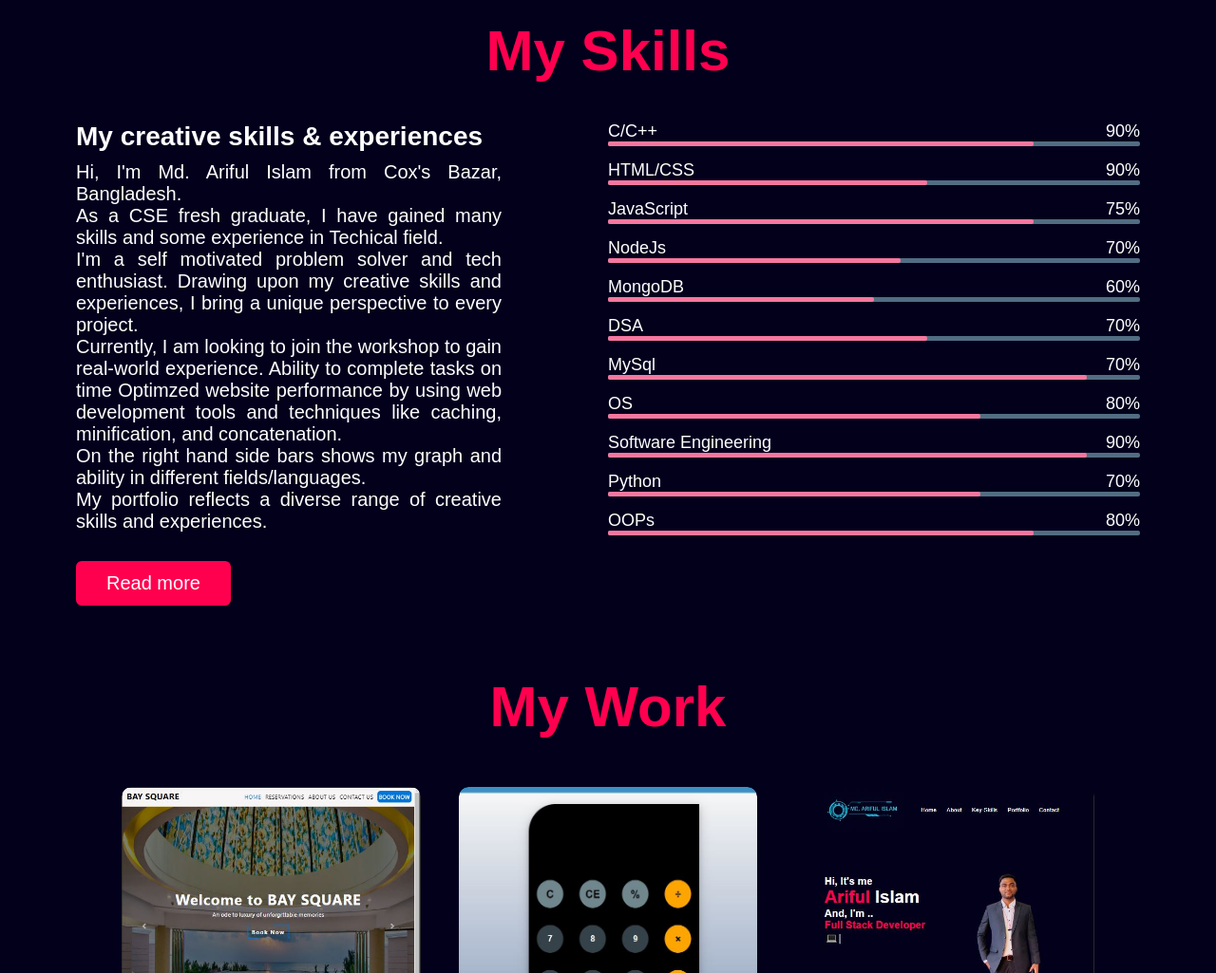
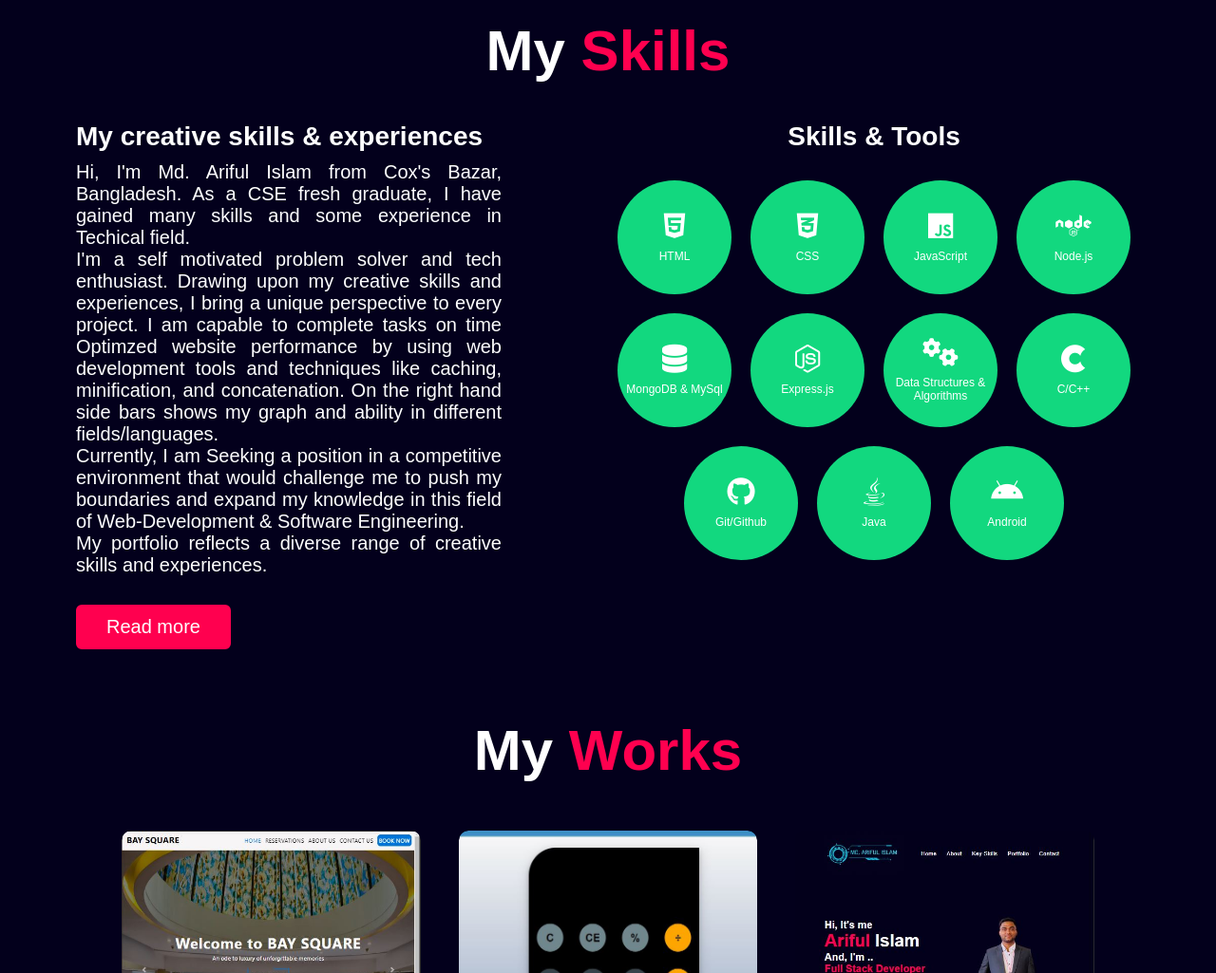
Before and after one commit to mdariful79/CodSoft, a website: page Level1_Task2_Portfolio/index.html in a window 1280 px wide. Shown: the part 1540-2565 px from the top of the page at 95% size. Drawn offline with nearby package versions, Linux system fonts and the light colour scheme.

Commit message:
My skills column remodified & CV updated

```diff
--- a/Level1_Task2_Portfolio/index.html
+++ b/Level1_Task2_Portfolio/index.html
@@ -14,8 +14,7 @@
     <link rel="stylesheet" href="styles.css">
 
     <!-- For logo in Website -->
-    <link rel="icon" href="image/Brand.jpg" type="image/x-icon">
-    <!-- <script src="https://unpkg.com/typed.js@2.0.16/dist/typed.umd.js"></script> -->
+    <link rel="icon" href="./images/titleLogo.png" type="image/x-icon">
 
     <!-- For typed in Javascript -->
     <script src="https://cdnjs.cloudflare.com/ajax/libs/typed.js/2.0.16/typed.umd.js" integrity="sha512-+2pW8xXU/rNr7VS+H62aqapfRpqFwnSQh9ap6THjsm41AxgA0MhFRtfrABS+Lx2KHJn82UOrnBKhjZOXpom2LQ==" crossorigin="anonymous" referrerpolicy="no-referrer"></script>
@@ -34,7 +33,7 @@
                 <li><a href="#Key-Skills">Skills</a></li>
                 <li><a href="#Portfolio">Portfolio</a></li>
                 <li><a href="#Contact">Contact</a></li>
-                <li><a href="#Contact">Hire Me</a></li>
+                <li><a href="https://www.linkedin.com/in/ariful79/">Hire Me</a></li>
 
                 <i class="fas fa-times" onclick="closemenu()"></i>
                 </ul>
@@ -68,7 +67,7 @@
                 <div class="column2">
                     <h1 class="heading">About <span class="Me">Me</span></h1>
                     <p>I am a passionate and self-motivated individual with a strong background in programming, particularly in C++.
-                         I have honed my skills by solving over 800 problems on various online judges like Codeforces, LeetCode, UVA, and AtCoder.
+                         I have honed my skills by solving over 500 problems on various online judges like Codeforces, LeetCode, UVA, and AtCoder.
                          Additionally, I have learned JavaScript and React and have completed several projects using these technologies.</p>
                     <div class="important">
                         <p class="about_me_nav current" onclick="openthis('skills')">Skills</p>
@@ -112,93 +111,69 @@
 <!-- Key-Skills portion -->
     <div class="Key-Skills" id="Key-Skills">
         <div class="myskills">
-            <h1 class="title"><span class="Me">My Skills</span></h1>
-            <div class="skills">
+            <h1 class="title">My<span class="Me">&nbspSkills</span></h1>
+            <div class="skillss">
                 <div class="column left">
                     <div class="text">My creative skills & experiences</div>
-                    <p>Hi, I'm Md. Ariful Islam from Cox's Bazar, Bangladesh. <br>As a CSE fresh graduate, I have gained many skills and some experience in Techical field.
-                        <br> I'm a self motivated problem solver and tech enthusiast. Drawing upon my creative skills and experiences, I bring a unique perspective to every project.<br> Currently, I am looking to join the workshop to gain real-world experience.
-                         Ability to complete tasks on time Optimzed website performance by using web development tools and techniques like caching, minification, and concatenation.<br>
-                    On the right hand side bars shows my graph and ability in different fields/languages.<br>My portfolio reflects a diverse range of creative skills and experiences.</p>
+                    <p>Hi, I'm Md. Ariful Islam from Cox's Bazar, Bangladesh. As a CSE fresh graduate, I have gained many skills and some experience in Techical field.
+                        <br> I'm a self motivated problem solver and tech enthusiast. Drawing upon my creative skills and experiences, I bring a unique perspective to every project.
+                         I am capable to complete tasks on time Optimzed website performance by using web development tools and techniques like caching, minification, and concatenation.
+                         On the right hand side bars shows my graph and ability in different fields/languages.
+                         <br> Currently, I am Seeking a position in a competitive environment that would challenge me to push my boundaries and expand my knowledge in this field of Web-Development & Software Engineering.
+                    <br>My portfolio reflects a diverse range of creative skills and experiences.</p>
                     <a href="#" class="readme">Read more</a>
                 </div>
+                <!-- Skills & Tools -->
                 <div class="column right">
-                    <div class="bars">
-                        <div class="information">
-                            <span>C/C++</span>
-                            <span>90%</span>
+                    <div class="text2">Skills & Tools</div>
+                      <div id="skills">
+                          <div class="skills">
+                              <!-- <h3>Skills</h3> -->
+                              <div class="skill-card">
+                                  <i class="fab fa-html5"></i>
+                                  <p>HTML</p>
                               </div>
-                        <div class="line c"></div>
+                              <div class="skill-card">
+                                  <i class="fab fa-css3-alt"></i>
+                                  <p>CSS</p>
                               </div>
-                    <div class="bars">
-                        <div class="information">
-                            <span>HTML/CSS</span>
-                            <span>90%</span>
+                              <div class="skill-card">
+                                  <i class="fab fa-js"></i>
+                                  <p>JavaScript</p>
                               </div>
-                         <div class="line python"></div>
+                              <div class="skill-card">
+                                  <i class="fab fa-node"></i>
+                                  <p>Node.js</p>
                               </div>
-                    <div class="bars">
-                        <div class="information">
-                            <span>JavaScript</span>
-                            <span>75%</span>
+                              <div class="skill-card">
+                                  <i class="fas fa-database"></i>
+                                  <p>MongoDB & MySql</p>
                               </div>
-                         <div class="line html"></div>
+                              <div class="skill-card">
+                                  <i class="fab fa-node-js"></i>
+                                  <p>Express.js</p>
                               </div>
-                    <div class="bars">
-                        <div class="information">
-                            <span>NodeJs</span>
-                            <span>70%</span>
+                              <div class="skill-card">
+                                  <i class="fas fa-cogs"></i>
+                                  <p>Data Structures & Algorithms</p>
                               </div>
-                         <div class="line js"></div>
+                              <div class="skill-card">
+                                  <i class="fab fa-cuttlefish"></i>
+                                  <p>C/C++</p>
                               </div>
-                    <div class="bars">
-                        <div class="information">
-                            <span>MongoDB</span>
-                            <span>60%</span>
+                              <div class="skill-card">
+                                  <i class="fab fa-github"></i>
+                                  <p>Git/Github</p>
                               </div>
-                         <div class="line php"></div>
+                              <div class="skill-card">
+                                  <i class="fab fa-java"></i>
+                                  <p>Java</p>
                               </div>
-                    <div class="bars">
-                        <div class="information">
-                            <span>DSA</span>
-                            <span>70%</span>
+                              <div class="skill-card">
+                                  <i class="fab fa-android"></i>
+                                  <p>Android</p>
                               </div>
-                         <div class="line dsa"></div>
                           </div>
-                    <div class="bars">
-                        <div class="information">
-                            <span>MySql</span>
-                            <span>70%</span>
-                        </div>
-                         <div class="line sql"></div>
-                    </div>
-                    <div class="bars">
-                        <div class="information">
-                            <span>OS</span>
-                            <span>80%</span>
-                        </div>
-                         <div class="line os"></div>
-                    </div>
-                    <div class="bars">
-                        <div class="information">
-                            <span>Software Engineering</span>
-                            <span>90%</span>
-                        </div>
-                         <div class="line se"></div>
-                    </div>
-                    <div class="bars">
-                        <div class="information">
-                            <span>Python</span>
-                            <span>70%</span>
-                        </div>
-                         <div class="line dbms"></div>
-                    </div>
-                    <div class="bars">
-                        <div class="information">
-                            <span>OOPs</span>
-                            <span>80%</span>
-                        </div>
-                         <div class="line oops"></div>
                       </div>
                   </div>
             </div>
@@ -208,7 +183,7 @@
 <!-- Potfolio Portion -->
     <div class="Portfolio" id="Portfolio">
         <div class="container">
-            <h1 class="title">My Work</h1>
+            <h1 class="title">My<span class="Me">&nbspWorks</span></h1>
             <div class="work-list">
                 <div class="work">
                     <img src="./images/baysquare.JPG" alt="Not Available">
@@ -256,10 +231,10 @@
                         <a href="https://twitter.com/nullbrain79"><i class="fa-brands fa-twitter"></i></a>
                         <a href="https://www.facebook.com/ariful79official/"><i class="fa-brands fa-facebook"></i></a>
                     </div>
-                    <a href="resume.pdf" download class="btn btn1">Download CV</a>
+                    <a href="md_ariful_islam_resume.pdf" download class="btn btn1">Download CV</a>
                 </div>
                 <div class="contact-right">
-                    <form name = "submit-to-google-sheet">
+                    <form name="contactForm">
                         <input type="text" name="Name" placeholder="Your Name" required>
                         <input type="email" name="Email" placeholder="Your Email" required>
                         <textarea name="Message" rows="6" placeholder="Your Message"></textarea>
@@ -286,5 +261,6 @@
 
 <!-- Javascript Connection  -->
     <script type="text/Javascript" src="Portfolio.js"></script>
+
 </body>
 </html>
--- a/Level1_Task2_Portfolio/styles.css
+++ b/Level1_Task2_Portfolio/styles.css
@@ -206,7 +206,8 @@ nav ul li a:hover::after{
 }
 
 /* ------------ My Skills ------------- */
-.skills{
+
+.skillss{
 display:flex;
 justify-content: space-between;
 flex-wrap: wrap;
@@ -219,10 +220,10 @@ padding: 40px 80px;
 .right{
     flex-basis: 50%;
 }
-.skills .left p{
+.skillss .left p{
     text-align: justify;
 }
-.skills .left a{
+.skillss .left a{
     text-decoration: none;
     display: inline-block;
     background: #ff004f;
@@ -235,7 +236,7 @@ padding: 40px 80px;
     border :2px solid #ff004f;
     transition: all 0.3s ease;
 }
-.skills .left a:hover{
+.skillss .left a:hover{
     color:#ff004f;
     background: none;
 }
@@ -243,96 +244,73 @@ padding: 40px 80px;
     justify-content: center;
     display: flex;
     font-weight: 700;
+}
 
-}
 .Key-Skills .title::after{
     content: '';
 }
-.Key-Skills .skills .column{
+.Key-Skills .skillss .column{
     width: calc(50% - 30px);
 }
-.Key-Skills .skills .left .text{
+.Key-Skills .skillss .left .text{
     font-size: 28px;
     font-weight: 600;
     margin-bottom: 10px;
 }
-.Key-Skills .skills .left p{
+.Key-Skills .skillss .left p{
     font-size: 20px;
     margin-bottom: 10px;
 }
-.Key-Skills .skills .right .bars{
-    margin-bottom: 15px;
+
+.Key-Skills .skillss .right .text2 {
+    font-size: 28px;
+    font-weight: 600;
+    margin-bottom: 10px;
+    text-align: center;
 }
-.Key-Skills .skills .right .bars .information{
+
+
+.skills {
     display: flex;
+    flex-wrap: wrap;
+    justify-content: center;
+    gap: 20px;
+    margin-top: 30px;
+}
+
+.skill-card {
+    width: 120px;
+    height: 120px;
+    background-color: #12d87f;
+    border-radius: 50%;
+    display: flex;
+    flex-direction: column;
     align-items: center;
-    justify-content: space-between;
+    justify-content: center;
+    color: #fff;
+    text-align: center;
+    transition: transform 0.3s ease;
 }
-.Key-Skills .skills .right .bars span{
-    font-weight: 500;
-    font-size: 18px;
+
+.skill-card:hover {
+    transform: scale(1.3);
 }
-.Key-Skills .skills .right .line{
-    height: 5px;
-    width:100%;
-    background: #526D82;
-    position: relative;
-    border-radius: 2px;
-    transition: all 0.4s ease-in-out;
+
+.skill-card i {
+    font-size: 30px;
+    margin-bottom: 10px;
 }
-.Key-Skills .skills .right .line::before{
-   content: '';
-   position: absolute;
-   height: 100%;
-   /* width: 80%; */
-   left: 0;
-   top: 0;
-   background:#f5779f;
+
+.skill-card p {
+    font-size: 12px;
+    margin: 0;
 }
-.skills .right .c::before{
-    width: 80%;
-    border-radius: 2px;
+
+.skill-description {
+    color: #757575;
 }
-.skills .right .python::before{
-    width: 60%;
-    border-radius: 2px;
-}
-.skills .right .html::before{
-    width: 80%;
-    border-radius: 2px;
-}
-.skills .right .js::before{
-    width: 55%;
-    border-radius: 2px;
-}
-.skills .right .php::before{
-    width: 50%;
-    border-radius: 2px;
-}
-.skills .right .dsa::before{
-    width: 60%;
-    border-radius: 2px;
-}
-.skills .right .sql::before{
-    width: 90%;
-    border-radius: 2px;
-}
-.skills .right .os::before{
-    width: 70%;
-    border-radius: 2px;
-}
-.skills .right .se::before{
-    width: 90%;
-    border-radius: 2px;
-}
-.skills .right .dbms::before{
-    width: 70%;
-    border-radius: 2px;
-}
-.skills .right .oops::before{
-    width: 80%;
-    border-radius: 2px;
-}
+
+
 
 /* ----------- Portfolio ----------- */
 .container .title{
@@ -341,7 +319,7 @@ padding: 40px 80px;
     margin-top: 12px;
     padding-top: 10px;
     font-weight: 700;
-    color: #ff004f;
+
 }
 .work-list{
     display: grid;
```
Also changed, not shown: Level1_Task2_Portfolio/package.json (added, +17 -0 lines), Level1_Task2_Portfolio/Portfolio.js (line endings or trailing spaces), Level1_Task2_Portfolio/images/icon.JPG (added), Level1_Task2_Portfolio/images/titleLogo.png (added), 3 other files. Lines whose indentation alone changed are shown as unchanged.
